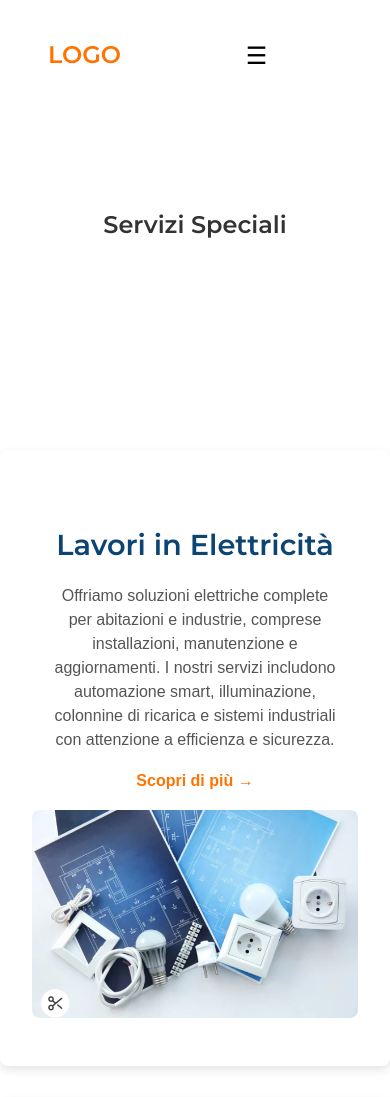
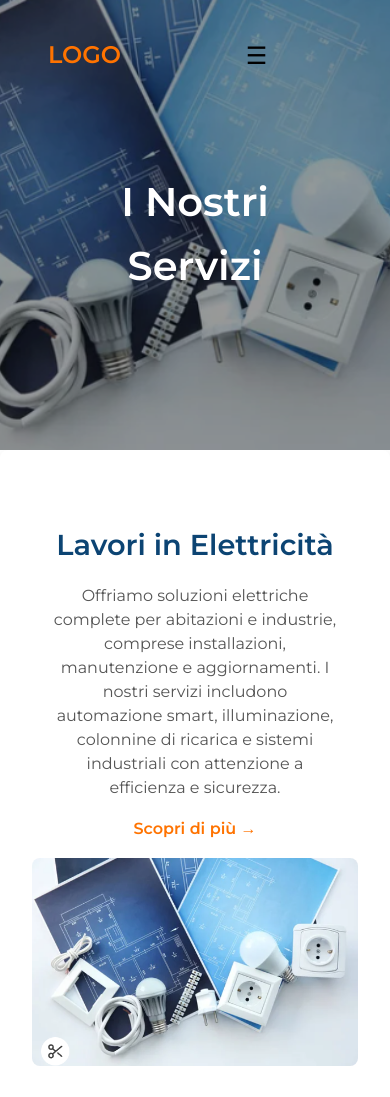
Before and after one commit to Dimoniss/ZimovElc, a Vue app in the folder front-end/gpt/zimov-electric/: page /services in a window 390 px wide. Shown: the top 1097 px of the page. Built offline with nearby package versions, Linux system fonts and the light colour scheme.

Commit message:
fix css styles

```diff
--- a/front-end/gpt/zimov-electric/src/App.vue
+++ b/front-end/gpt/zimov-electric/src/App.vue
@@ -172,6 +172,7 @@ const closeMenu = () => {
 
 .navbar-scrolled {
   background-color: #ffffff;
+  box-shadow: 0 4px 6px rgba(0, 0, 0, 0.1);
 }
 
 .navbar-scrolled .nav-item {
--- a/front-end/gpt/zimov-electric/src/pages/Contacts.vue
+++ b/front-end/gpt/zimov-electric/src/pages/Contacts.vue
@@ -25,55 +25,3 @@ const handleSubmit = () => {
     </form>
   </div>
 </template>
-
-<style scoped>
-.contact-page {
-  padding: 4rem 2rem;
-  background-color: #fff;
-  text-align: center;
-  padding-top: 70px;
-}
-
-h2 {
-  font-size: 2rem;
-  margin-bottom: 2rem;
-}
-
-.contact-form {
-  max-width: 500px;
-  margin: 0 auto;
-  display: flex;
-  flex-direction: column;
-  gap: 1rem;
-}
-
-.contact-form label {
-  font-size: 1rem;
-  font-weight: bold;
-}
-
-.contact-form input,
-.contact-form textarea {
-  width: 100%;
-  padding: 0.75rem;
-  border: 1px solid #ddd;
-  border-radius: 5px;
-  font-size: 1rem;
-}
-
-.contact-form button {
-  padding: 1rem 2rem;
-  background-color: #ff7300;
-  color: #fff;
-  border: none;
-  border-radius: 5px;
-  font-size: 1rem;
-  font-weight: bold;
-  cursor: pointer;
-  transition: background-color 0.3s ease;
-}
-
-.contact-form button:hover {
-  background-color: #e36600;
-}
-</style>
--- a/front-end/gpt/zimov-electric/src/pages/Home.vue
+++ b/front-end/gpt/zimov-electric/src/pages/Home.vue
@@ -423,7 +423,7 @@ button:hover {
   align-items: center;
   justify-content: space-between;
   width: 100%;
-  height: 35vh; /* Высота на весь экран */
+  height: 80vh;
   padding: 2rem;
   box-sizing: border-box;
   position: relative;
@@ -576,128 +576,4 @@ button:hover {
   text-align: center;
   margin-bottom: 2rem;
 }
-
-/* Services Grid */
-.services-grid {
-  display: flex;
-  flex-direction: column;
-  gap: 2rem;
-}
-
-.service-card {
-  display: flex;
-  align-items: center;
-  background-color: #fff;
-  padding: 2rem;
-  border-radius: 8px;
-  box-shadow: 0px 4px 10px rgba(0, 0, 0, 0.1);
-  overflow: hidden;
-}
-
-.service-card:nth-child(even) {
-  flex-direction: row-reverse; /* Alternate layout for even cards */
-}
-
-.service-text {
-  flex: 1;
-  padding: 1rem;
-}
-
-.service-text h2 {
-  font-size: 1.8rem;
-  margin-bottom: 1rem;
-  color: #0c4473;
-}
-
-.service-text p {
-  font-size: 1rem;
-  margin-bottom: 1rem;
-  color: #555;
-  line-height: 1.5;
-}
-
-.service-text .learn-more {
-  color: #ff7300;
-  text-decoration: none;
-  font-weight: bold;
-}
-
-.service-text .learn-more:hover {
-  text-decoration: underline;
-}
-
-.service-image {
-  flex: 1;
-  max-width: 50%;
-  height: auto;
-  object-fit: cover;
-  border-radius: 8px;
-}
-
-/* Responsive Design */
-@media (max-width: 768px) {
-  .service-card {
-    flex-direction: column;
-  }
-
-  .service-card:nth-child(even) {
-    flex-direction: column; /* Remove reverse layout for small screens */
-  }
-
-  .service-image {
-    max-width: 100%;
-    margin-bottom: 1rem;
-  }
-}
-
-/* Contacts Page Design */
-.contact-page {
-  padding: 4rem 2rem;
-  background-color: #fff;
-  text-align: center;
-  padding-top: 70px;
-}
-
-h2 {
-  font-size: 2rem;
-  margin-bottom: 2rem;
-}
-
-.contact-form {
-  max-width: 500px;
-  margin: 0 auto;
-  display: flex;
-  flex-direction: column;
-  gap: 1rem;
-}
-
-.contact-form label {
-  font-size: 1rem;
-  font-weight: bold;
-}
-
-.contact-form input,
-.contact-form textarea {
-  width: 100%;
-  padding: 0.75rem;
-  border: 1px solid #ddd;
-  border-radius: 5px;
-  font-size: 1rem;
-}
-
-.contact-form button {
-  padding: 1rem 2rem;
-  background-color: #ff7300;
-  color: #fff;
-  border: none;
-  border-radius: 5px;
-  font-size: 1rem;
-  font-weight: bold;
-  cursor: pointer;
-  transition: background-color 0.3s ease;
-}
-
-.contact-form button:hover {
-  background-color: #e36600;
-}
 </style>
--- a/front-end/gpt/zimov-electric/src/pages/Services.vue
+++ b/front-end/gpt/zimov-electric/src/pages/Services.vue
@@ -7,9 +7,15 @@ const { t } = useI18n();
 
 <template>
   <div class="services">
-    <!-- Header Section -->
     <section class="service-header">
-      <h1>{{ t("services.items.special.title") }}</h1>
+      <img
+        src="../assets/services/electrical_systems_private.png"
+        alt="Security Services"
+        class="header-image"
+      />
+      <div class="header-content">
+        <h1>{{ t("services.title") }}</h1>
+      </div>
     </section>
 
     <!-- Services Grid -->
@@ -80,84 +86,3 @@ const { t } = useI18n();
     </section>
   </div>
 </template>
-
-<style scoped>
-/* General layout for the services page */
-.services {
-  font-family: Arial, sans-serif;
-  color: #333;
-}
-
-/* Services Grid */
-.services-grid {
-  display: flex;
-  flex-direction: column;
-  gap: 2rem;
-}
-
-.service-card {
-  display: flex;
-  align-items: center;
-  background-color: #fff;
-  padding: 2rem;
-  border-radius: 8px;
-  box-shadow: 0px 4px 10px rgba(0, 0, 0, 0.1);
-  overflow: hidden;
-}
-
-.service-card:nth-child(even) {
-  flex-direction: row-reverse; /* Alternate layout for even cards */
-}
-
-.service-text {
-  flex: 1;
-  padding: 1rem;
-}
-
-.service-text h2 {
-  font-size: 1.8rem;
-  margin-bottom: 1rem;
-  color: #0c4473;
-}
-
-.service-text p {
-  font-size: 1rem;
-  margin-bottom: 1rem;
-  color: #555;
-  line-height: 1.5;
-}
-
-.service-text .learn-more {
-  color: #ff7300;
-  text-decoration: none;
-  font-weight: bold;
-}
-
-.service-text .learn-more:hover {
-  text-decoration: underline;
-}
-
-.service-image {
-  flex: 1;
-  max-width: 50%;
-  height: auto;
-  object-fit: cover;
-  border-radius: 8px;
-}
-
-/* Responsive Design */
-@media (max-width: 768px) {
-  .service-card {
-    flex-direction: column;
-  }
-
-  .service-card:nth-child(even) {
-    flex-direction: column; /* Remove reverse layout for small screens */
-  }
-
-  .service-image {
-    max-width: 100%;
-    margin-bottom: 1rem;
-  }
-}
-</style>
--- a/front-end/gpt/zimov-electric/src/style.css
+++ b/front-end/gpt/zimov-electric/src/style.css
@@ -97,6 +97,79 @@ button:focus-visible {
   justify-content: center;
   text-align: center;
   overflow: hidden;
+}
+
+/* Services Grid */
+.services-grid {
+  display: flex;
+  flex-direction: column;
+  gap: 2rem;
+}
+
+.service-card {
+  display: flex;
+  align-items: center;
+  background-color: #fff;
+  padding: 2rem;
+  border-radius: 8px;
+  box-shadow: 0px 4px 10px rgba(0, 0, 0, 0.1);
+  overflow: hidden;
+}
+
+.service-card:nth-child(even) {
+  flex-direction: row-reverse; /* Alternate layout for even cards */
+}
+
+.service-text {
+  flex: 1;
+  padding: 1rem;
+}
+
+.service-text h2 {
+  font-size: 1.8rem;
+  margin-bottom: 1rem;
+  color: #0c4473;
+}
+
+.service-text p {
+  font-size: 1rem;
+  margin-bottom: 1rem;
+  color: #555;
+  line-height: 1.5;
+}
+
+.service-text .learn-more {
+  color: #ff7300;
+  text-decoration: none;
+  font-weight: bold;
+}
+
+.service-text .learn-more:hover {
+  text-decoration: underline;
+}
+
+.service-image {
+  flex: 1;
+  max-width: 50%;
+  height: auto;
+  object-fit: cover;
+  border-radius: 8px;
+}
+
+/* Responsive Design */
+@media (max-width: 768px) {
+  .service-card {
+    flex-direction: column;
+  }
+
+  .service-card:nth-child(even) {
+    flex-direction: column; /* Remove reverse layout for small screens */
+  }
+
+  .service-image {
+    max-width: 100%;
+    margin-bottom: 1rem;
+  }
 }
 
 .header-image {
@@ -199,3 +272,48 @@ button:focus-visible {
   position: relative;
   z-index: 1; /* Pull text to the foreground */
 }
+
+.contact-page {
+  padding: 4rem 2rem;
+  background-color: #fff;
+  text-align: center;
+  padding-top: 70px;
+}
+
+.contact-form {
+  max-width: 500px;
+  margin: 0 auto;
+  display: flex;
+  flex-direction: column;
+  gap: 1rem;
+}
+
+.contact-form label {
+  font-size: 1rem;
+  font-weight: bold;
+}
+
+.contact-form input,
+.contact-form textarea {
+  width: 100%;
+  padding: 0.75rem;
+  border: 1px solid #ddd;
+  border-radius: 5px;
+  font-size: 1rem;
+}
+
+.contact-form button {
+  padding: 1rem 2rem;
+  background-color: #ff7300;
+  color: #fff;
+  border: none;
+  border-radius: 5px;
+  font-size: 1rem;
+  font-weight: bold;
+  cursor: pointer;
+  transition: background-color 0.3s ease;
+}
+
+.contact-form button:hover {
+  background-color: #e36600;
+}
```
